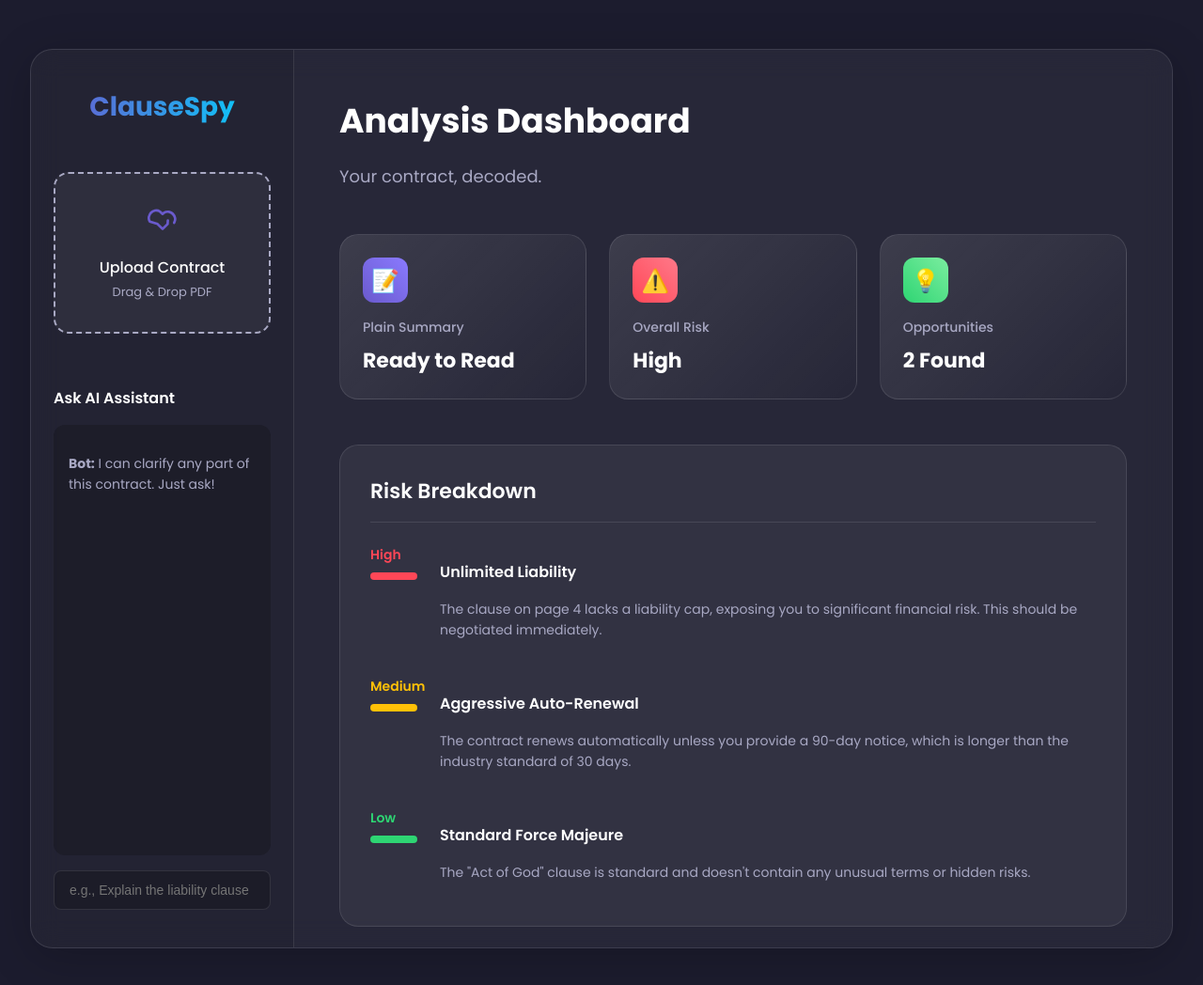
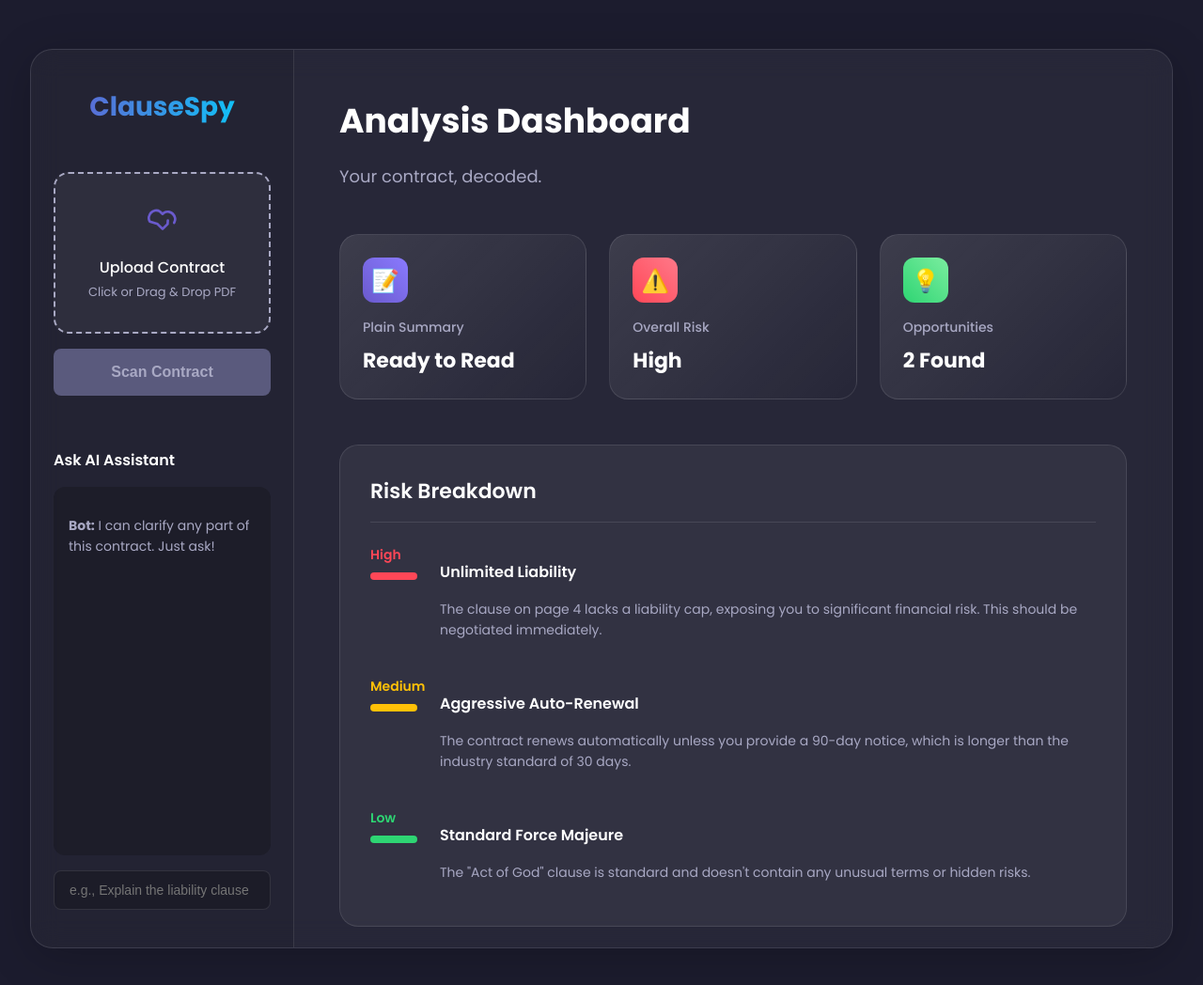
Before and after one commit to clausespy/cspy, a Flask app: page / in a window 1280 px wide. Shown: the top 1048 px of the page at 94% size. Run offline with Flask 3, Linux system fonts and the light colour scheme.

Commit message:
Update index.html

```diff
--- a/templates/index.html
+++ b/templates/index.html
@@ -1,5 +1,3 @@
-
-
 <!DOCTYPE html>
 <html lang="en">
 <head>
@@ -87,6 +85,32 @@
         .upload-area svg { color: var(--primary-color); margin-bottom: 1rem; }
         .upload-text { font-weight: 500; color: var(--text-color); }
         .upload-subtext { font-size: 13px; color: var(--text-muted); margin-top: 0.25rem; }
+
+        /* Style for the new Scan button */
+        .scan-btn {
+            width: 100%;
+            padding: 1rem;
+            margin-top: 1rem;
+            border: none;
+            border-radius: 8px;
+            background: var(--primary-color);
+            color: var(--text-color);
+            font-weight: 600;
+            font-size: 16px;
+            cursor: pointer;
+            transition: all 0.3s ease;
+        }
+        .scan-btn:hover {
+            opacity: 0.9;
+            transform: scale(1.02);
+        }
+        .scan-btn:disabled {
+            background-color: #5a5a7d; /* Muted purple */
+            color: var(--text-muted);
+            cursor: not-allowed;
+            transform: none;
+        }
+
 
         .chatbot {
             margin-top: 2.5rem;
@@ -240,6 +264,8 @@
     </style>
 </head>
 <body>
+    <!-- This is the hidden file input. We trigger it with JavaScript. -->
+    <input type="file" id="contract-file-input" hidden>
 
     <div class="container">
         <aside class="sidebar">
@@ -250,8 +276,11 @@
                     <path d="M21.2 15c.7-1.2 1-2.5.7-3.9-.6-2.4-2.4-4.2-4.8-4.8-1.4-.3-2.7-.1-3.9.7L12 8 9.8 6c-1.2-.8-2.5-1-3.9-.7-2.4.6-4.2 2.4-4.8 4.8-.3 1.4-.1 2.7.7 3.9L8 16l4 4 4-4 .2-2.8"></path>
                 </svg>
                 <div class="upload-text">Upload Contract</div>
-                <div class="upload-subtext">Drag & Drop PDF</div>
+                <div class="upload-subtext">Click or Drag & Drop PDF</div>
             </div>
+
+            <!-- This is our new Scan button. It starts disabled. -->
+            <button id="scan-button" class="scan-btn" disabled>Scan Contract</button>
 
             <div class="chatbot">
                 <h3>Ask AI Assistant</h3>
@@ -289,6 +318,7 @@
             <section class="analysis-section">
                 <h2>Risk Breakdown</h2>
                 <div class="risk-list">
+                    <!-- Dynamic content will go here -->
                     <div class="risk-item">
                         <div class="risk-guage risk-high">
                             <div class="label">High</div>
@@ -324,5 +354,92 @@
         </main>
     </div>
 
+    <!-- ===== JAVASCRIPT FOR FUNCTIONALITY ===== -->
+    <script>
+        // Get all the elements we need to work with
+        const uploadArea = document.querySelector('.upload-area');
+        const fileInput = document.getElementById('contract-file-input');
+        const scanButton = document.getElementById('scan-button');
+        const uploadText = document.querySelector('.upload-text');
+
+        let selectedFile = null; // Variable to store the chosen file
+
+        // --- Step 1: Handle File Selection ---
+
+        // When the styled upload area is clicked, it clicks the hidden file input
+        uploadArea.addEventListener('click', () => {
+            fileInput.click();
+        });
+
+        // Also handle dropping a file onto the upload area
+        uploadArea.addEventListener('dragover', (event) => {
+            event.preventDefault(); // Prevents the browser from opening the file
+            uploadArea.style.borderColor = 'var(--primary-color)';
+        });
+        uploadArea.addEventListener('dragleave', () => {
+            uploadArea.style.borderColor = 'var(--text-muted)';
+        });
+        uploadArea.addEventListener('drop', (event) => {
+            event.preventDefault();
+            uploadArea.style.borderColor = 'var(--text-muted)';
+
+            // Get the dropped file and trigger the 'change' event
+            const files = event.dataTransfer.files;
+            if (files.length > 0) {
+                fileInput.files = files;
+                const changeEvent = new Event('change', { 'bubbles': true });
+                fileInput.dispatchEvent(changeEvent);
+            }
+        });
+
+        // When a file is chosen (either by clicking or dropping)
+        fileInput.addEventListener('change', (event) => {
+            selectedFile = event.target.files[0];
+            if (selectedFile) {
+                // Update the UI
+                uploadText.textContent = selectedFile.name; // Show the filename
+                scanButton.disabled = false; // Enable the "Scan" button
+                alert('File "' + selectedFile.name + '" is ready. Click "Scan Contract" to proceed.');
+            } else {
+                // Reset if no file is chosen
+                uploadText.textContent = 'Upload Contract';
+                scanButton.disabled = true;
+                selectedFile = null;
+            }
+        });
+
+
+        // --- Step 2: Handle the Scan Button Click ---
+
+        scanButton.addEventListener('click', () => {
+            if (selectedFile) {
+                const reader = new FileReader();
+
+                // This function runs when the file has been successfully read
+                reader.onload = (event) => {
+                    const fileContent = event.target.result;
+
+                    console.log("--- Contract Content ---");
+                    console.log(fileContent);
+
+                    alert("Contract has been 'scanned'! The content is now available in the browser's console (press F12 and click 'Console'). This is where you would send the content to the AI.");
+
+                    // Here, you would send 'fileContent' to your AI analysis backend
+                };
+
+                // This function runs if there's an error reading the file
+                reader.onerror = () => {
+                    alert('Error reading the file. Please try again.');
+                    console.error('File could not be read.');
+                };
+
+                // Start reading the file as plain text
+                reader.readAsText(selectedFile);
+            } else {
+                alert('Please select a contract file first.');
+            }
+        });
+
+    </script>
 </body>
 </html>
```
